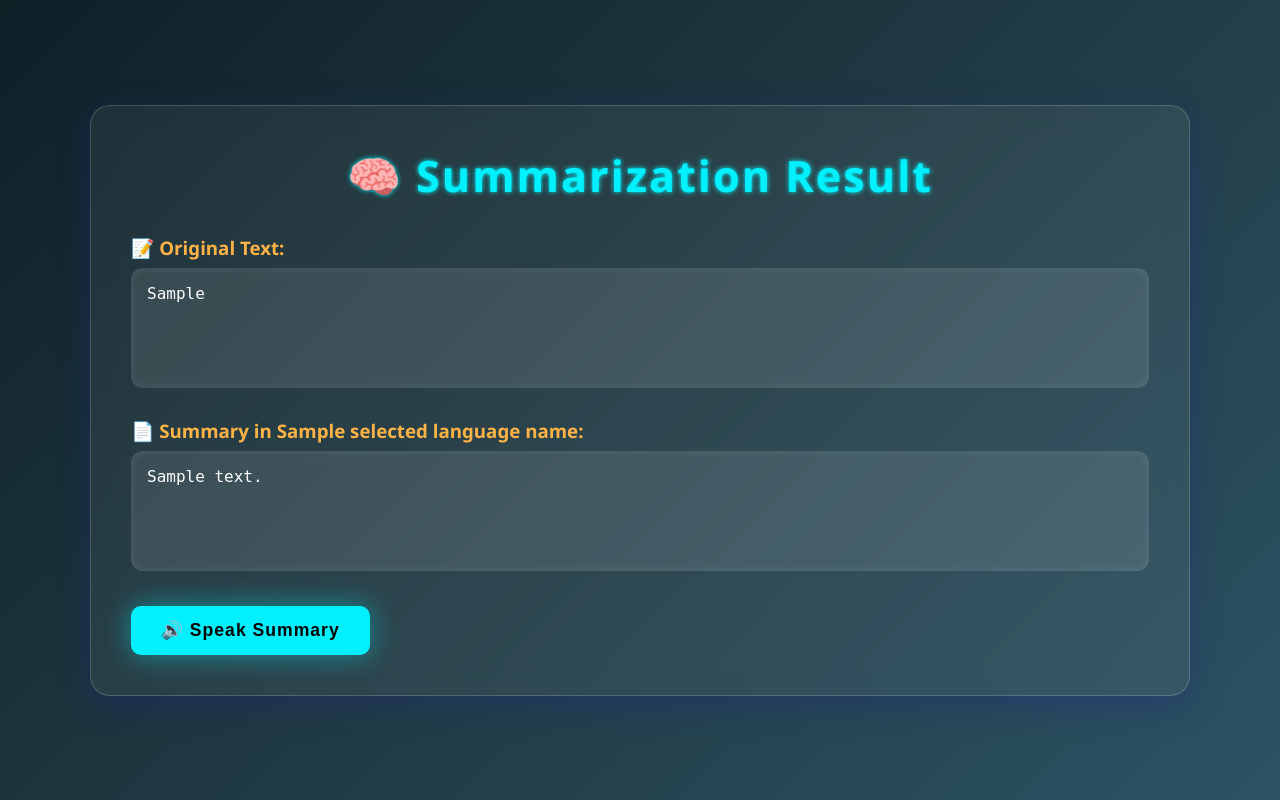
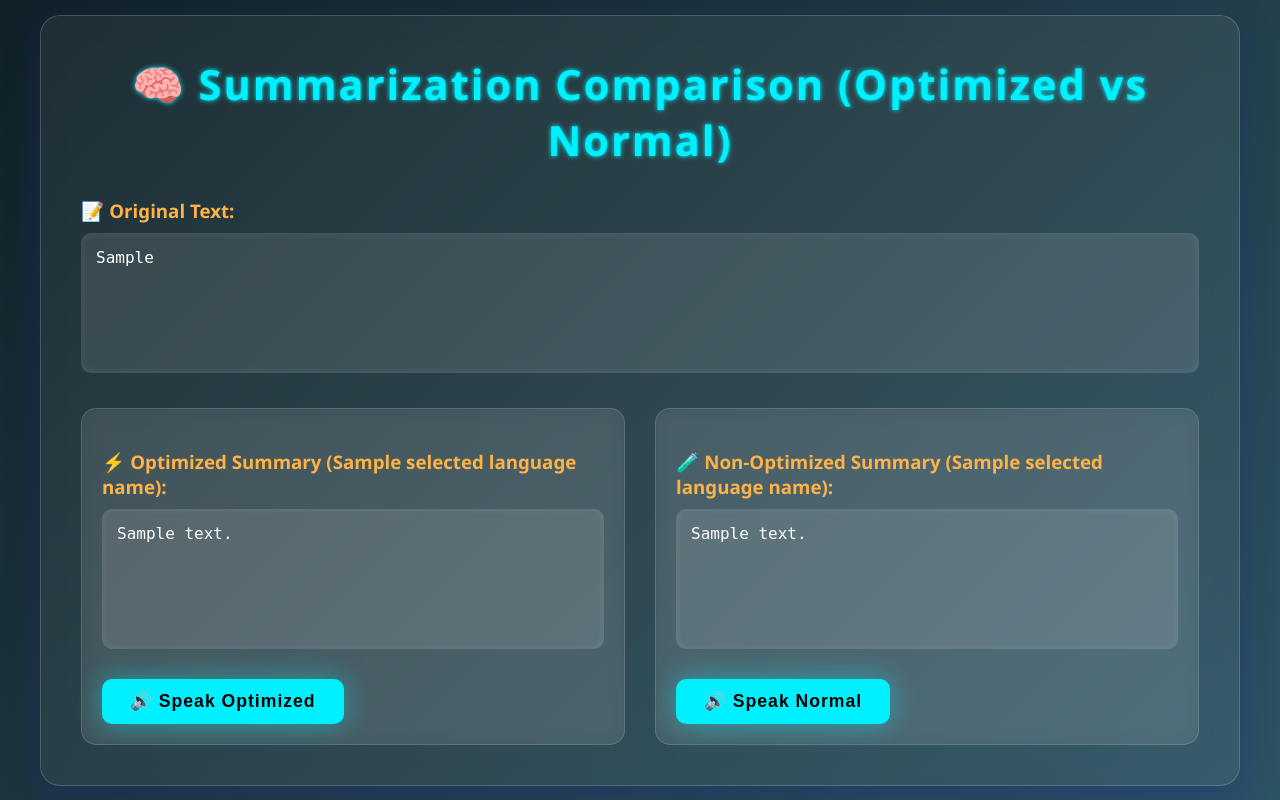
Before and after one commit to Akash-Kadali/LLM-Optimization, a Flask app: template templates/result.html in a window 1280 px wide. Run offline with Flask 2, Linux system fonts and the light colour scheme; the template is opened without the code that fills it: most values are stand-ins (such as "Sample title", 1, 10 or a date in 2020).

Commit message:
Add files via upload

```diff
--- a/templates/result.html
+++ b/templates/result.html
@@ -3,7 +3,7 @@
 <head>
   <meta charset="UTF-8" />
   <meta name="viewport" content="width=device-width, initial-scale=1.0"/>
-  <title>Summarization Result</title>
+  <title>LLM Summarization Comparison</title>
   <link rel="stylesheet" href="{{ url_for('static', filename='styles.css') }}">
   <style>
     body {
@@ -11,7 +11,7 @@
       font-family: 'Segoe UI', sans-serif;
       background: linear-gradient(135deg, #0f2027, #203a43, #2c5364);
       color: #ffffff;
-      height: 100vh;
+      min-height: 100vh;
       display: flex;
       align-items: center;
       justify-content: center;
@@ -21,34 +21,49 @@
 
     .glass-box {
       width: 100%;
-      max-width: 1100px;
-      padding: 40px;
+      max-width: 1200px;
       background: rgba(255, 255, 255, 0.06);
       border-radius: 20px;
       box-shadow: 0 8px 32px rgba(31, 38, 135, 0.37);
       backdrop-filter: blur(12px);
       -webkit-backdrop-filter: blur(12px);
       border: 1px solid rgba(255, 255, 255, 0.18);
+      padding: 40px;
     }
 
     h1 {
-      font-size: 2.7em;
+      font-size: 2.6em;
       color: #00f0ff;
+      text-align: center;
       margin-bottom: 30px;
-      text-align: center;
     }
 
     h3 {
       color: #ffb347;
-      margin-top: 25px;
+      margin-top: 20px;
+    }
+
+    .result-grid {
+      display: grid;
+      grid-template-columns: 1fr 1fr;
+      gap: 30px;
+      margin-top: 30px;
+    }
+
+    .result-section {
+      background-color: rgba(255, 255, 255, 0.08);
+      padding: 20px;
+      border-radius: 15px;
+      border: 1px solid rgba(255, 255, 255, 0.15);
+      backdrop-filter: blur(10px);
     }
 
     textarea {
       width: 100%;
-      height: 120px;
-      margin-top: 8px;
-      border-radius: 12px;
-      padding: 16px;
+      height: 140px;
+      margin-top: 10px;
+      border-radius: 10px;
+      padding: 15px;
       font-size: 1rem;
       border: none;
       resize: none;
@@ -63,10 +78,10 @@
     }
 
     button {
-      margin-top: 30px;
+      margin-top: 25px;
       background: #00f0ff;
       color: #000;
-      padding: 14px 30px;
+      padding: 12px 28px;
       border: none;
       border-radius: 10px;
       font-weight: bold;
@@ -82,36 +97,37 @@
     }
 
     @media screen and (max-width: 768px) {
-      .glass-box {
-        padding: 25px;
-      }
-
-      h1 {
-        font-size: 2em;
-      }
-
-      textarea {
-        height: 100px;
+      .result-grid {
+        grid-template-columns: 1fr;
       }
     }
   </style>
 </head>
 <body>
   <div class="glass-box">
-    <h1>🧠 Summarization Result</h1>
+    <h1>🧠 Summarization Comparison (Optimized vs Normal)</h1>
 
     <h3>📝 Original Text:</h3>
     <textarea readonly>{{ user_input }}</textarea>
 
-    <h3>📄 Summary in {{ selected_language_name }}:</h3>
-    <textarea id="summary" readonly>{{ summary }}</textarea>
+    <div class="result-grid">
+      <div class="result-section">
+        <h3>⚡ Optimized Summary ({{ selected_language_name }}):</h3>
+        <textarea readonly id="optimized-summary">{{ optimized_summary }}</textarea>
+        <button onclick="speak('optimized-summary')">🔊 Speak Optimized</button>
+      </div>
 
-    <button onclick="speakSummary()">🔊 Speak Summary</button>
+      <div class="result-section">
+        <h3>🧪 Non-Optimized Summary ({{ selected_language_name }}):</h3>
+        <textarea readonly id="normal-summary">{{ normal_summary }}</textarea>
+        <button onclick="speak('normal-summary')">🔊 Speak Normal</button>
+      </div>
+    </div>
   </div>
 
   <script>
-    function speakSummary() {
-      const text = document.getElementById('summary').value;
+    function speak(id) {
+      const text = document.getElementById(id).value;
       const utterance = new SpeechSynthesisUtterance(text);
       const lang = '{{ selected_language_name|lower }}';
 
@@ -121,6 +137,8 @@
         utterance.lang = 'hi-IN';
       } else if (lang === 'spanish' || lang === 'es') {
         utterance.lang = 'es-ES';
+      } else if (lang === 'chinese' || lang === 'zh-cn') {
+        utterance.lang = 'zh-CN';
       } else {
         utterance.lang = 'en-US';
       }
```
Also changed, not shown: templates/index.html (+6 -8 lines).
